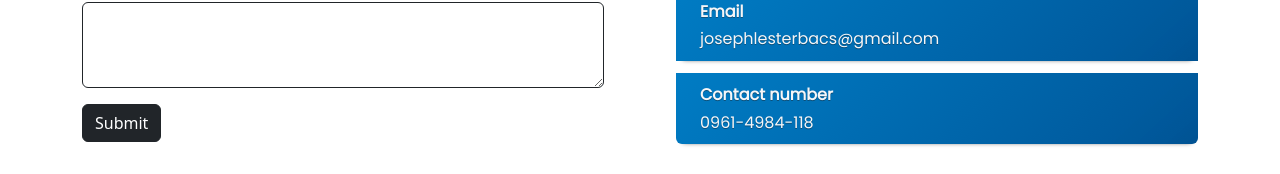
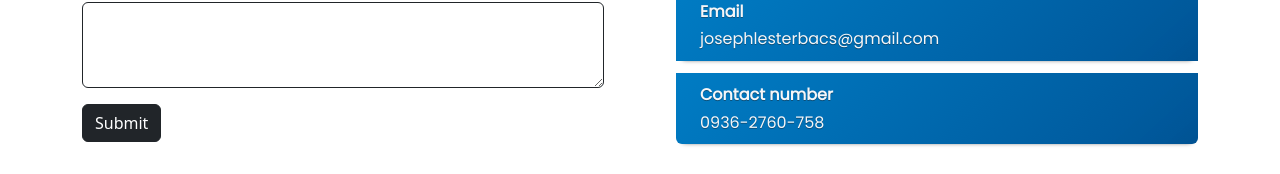
Before and after one commit to jlbbacs/josephlesterbacs, a React (Create React App) app: page /contact in a window 1280 px wide. Shown: the part 393-567 px from the top of the page. Built offline with nearby package versions, Linux system fonts and the light colour scheme; the HTML template or start-up script is replaced by a standard one; a web font is replaced by a local one.

Commit message:
changing contact number

```diff
--- a/src/pages/Contact.js
+++ b/src/pages/Contact.js
@@ -98,7 +98,7 @@ const Contact = () => {
             <li className="list-group-item d-flex justify-content-between align-items-start border-0">
               <div className="ms-2 me-auto">
                 <div className="fw-bold">Contact number</div>
-                0961-4984-118
+                0936-2760-758
               </div>
             </li>
           </ol>
```
